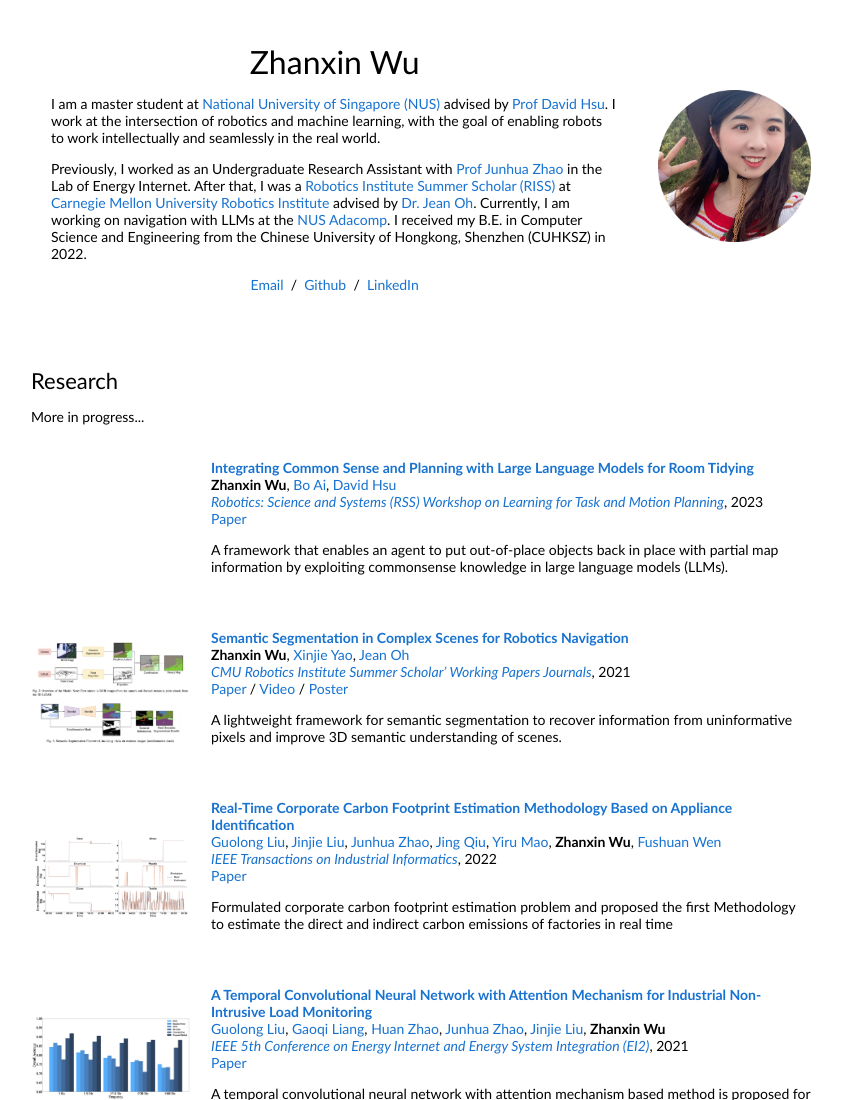
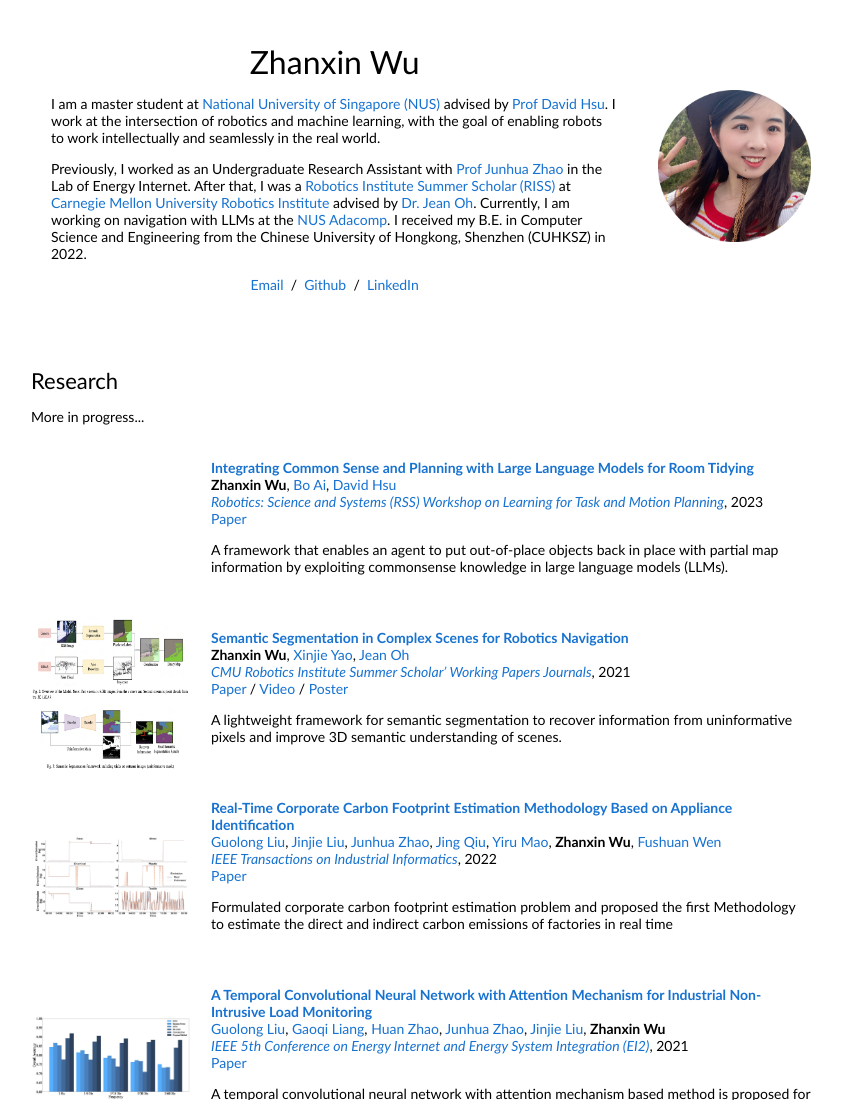
Before and after one commit to iko0725/website, a plain HTML site: page index.html in a window 1280 px wide. Shown: the top 1100 px of the page, without its empty margins (209-1051 px from the left). Drawn offline with Linux system fonts and the light colour scheme; grey boxes are pictures that could not be loaded.

Commit message:
Update Info

```diff
--- a/index.html
+++ b/index.html
@@ -120,8 +120,11 @@
 
 
   <td style="padding:0px; width:15%;vertical-align:middle">
-      <div style="padding:0px;width:15%;vertical-align:middle"></div>
-      <img src="projects/semseg-nav/framework.png" width="100%" height=80% alt="framework">
+    <div class="one">
+      <div class="two" id='tidy_image'>
+      <img width="100%" height=100%  src="projects/semseg-nav/framework.png" alt="framework">
+    </div>
+  </div>
   </td>
 
   <td style="padding:20px;width:85%;vertical-align:middle">
```
